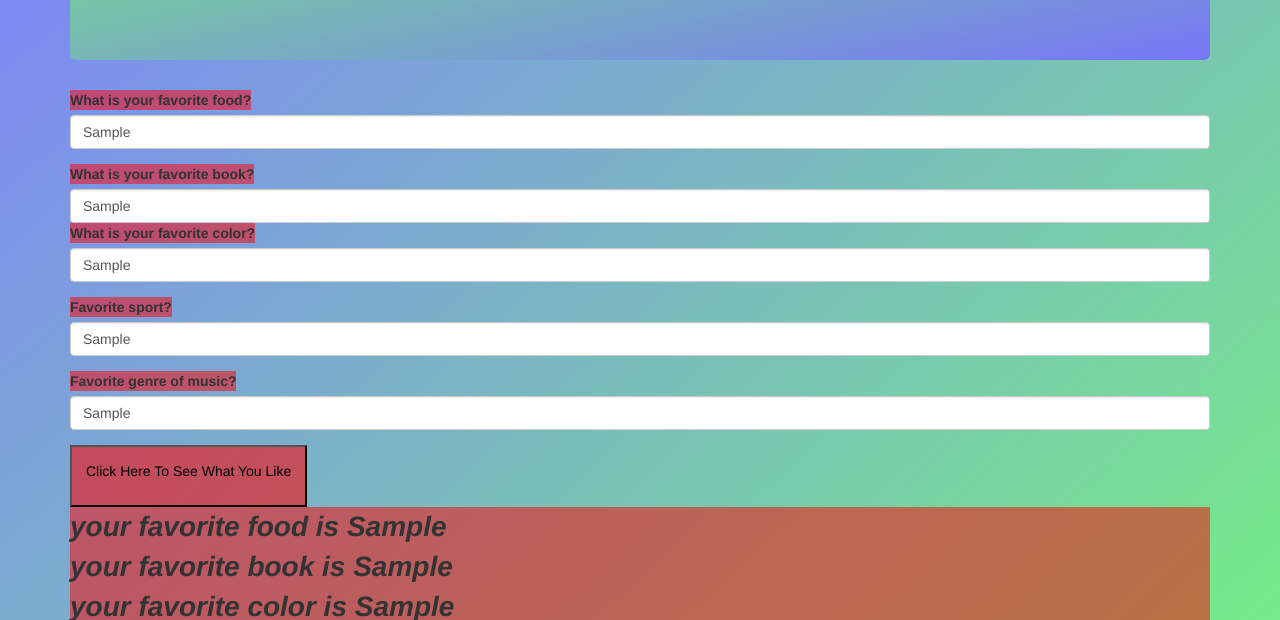
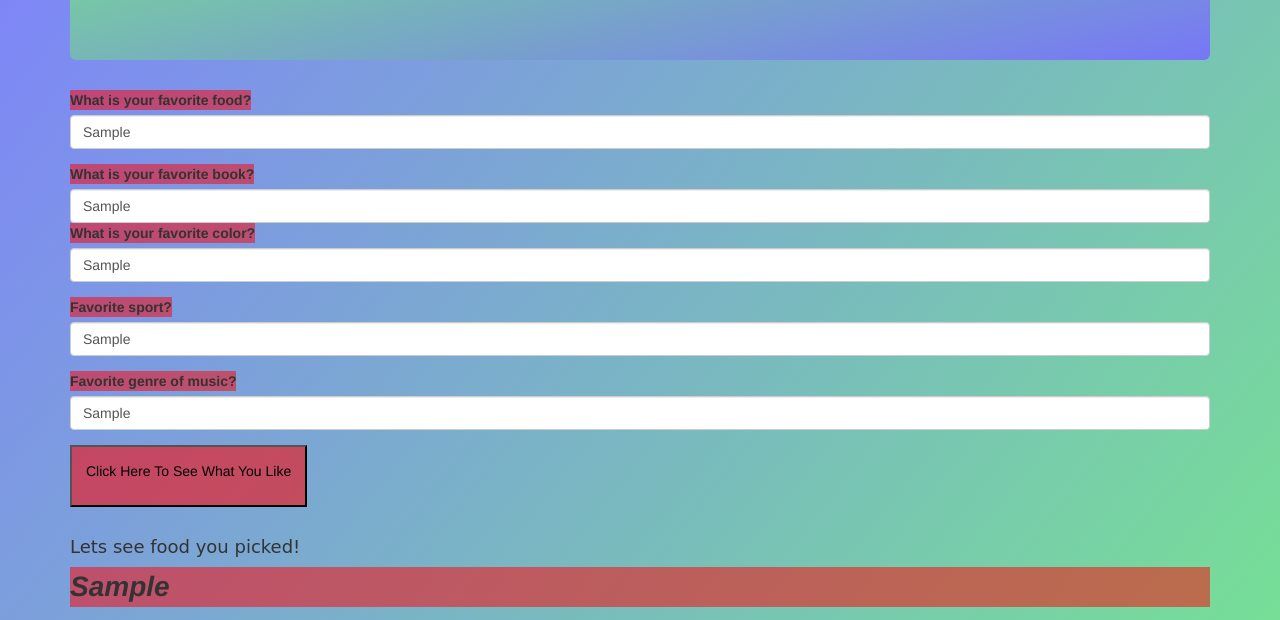
Before and after one commit to IsaacCDHall/FirstArray, a plain HTML site: page index.html in a window 1280 px wide. Both pictures are taken after typing "Sample", "Sample", "Sample", "Sample", "Sample" into the empty fields and a click on the button "Click Here To See What You Like". Shown: the part 180-800 px from the top of the page. Drawn offline with nearby package versions, Linux system fonts and the light colour scheme.

Commit message:
create loop for inputs, not sure how to change link with "."

```diff
--- a/css/styles.css
+++ b/css/styles.css
@@ -10,12 +10,11 @@ body{
 label{
   background-color:rgba(255, 0, 0, 0.5);
 }
-.display-food, .display-book, .display-color, .display-sport, .display-music{
+.question1, .question2, .question3, .question4, .question5 {
 background-color: rgba(255, 0, 0, 0.5);
 font-size: 2em;
 font-style: italic;
 font-weight: bold;
-
 }
 
 
--- a/index.html
+++ b/index.html
@@ -48,29 +48,34 @@
         </button>
       </form>
 
-        <div class="display-food">
+        <div>
           <br/>
           <h4 class="cursive">Lets see food you picked! </h4>
+          <p class="question1"></p>
           <br/>
         </div>
-        <div class="display-book">
+        <div>
           <br/>
           <h4 class="cursive">Lets see book you picked! </h4>
+          <p class="question2"></p>
           <br/>
         </div>
-        <div class="display-color">
+        <div>
           <br/>
           <h4 class="cursive">Lets see color you picked! </h4>
+          <p class="question3"></p>
           <br/>
         </div>
-        <div class="display-sport">
+        <div>
           <br/>
           <h4 class="cursive">Lets see sport you picked! </h4>
+          <p class="question4"> </p>
           <br/>
         </div>
-        <div class="display-music">
+        <div>
           <br/>
           <h4 class="cursive">Lets see what kind of music you picked! </h4>
+          <p class="question5"></p>
           <br/>
         </div>
 
--- a/js/scripts.js
+++ b/js/scripts.js
@@ -2,33 +2,28 @@
 // function combine(question1, question2, question3, question4, question5) {
 //   (question1 + question2 + question3 + question4 + question5)
 // };
-var array = [];
+
+
+
+
+// var array = [];
 
 
 $(document).ready(function() {
   $("form").submit(function(){
 
-    console.log("yo1");
-    array.push($('input#question1').val());
-    array.push($('input#question2').val());
-    array.push($('input#question3').val());
-    array.push($('input#question4').val());
-    array.push($('input#question5').val());
+    var blanks = ["question1", "question2","question3","question4","question5"];
 
-    console.log("yo2");
+    console.log("2");
 
-    // array.push(question1, question2, question3, question4, question5);
-    console.log("yo3");
 
-    // let result = ""
-    $(".display-food").text("your favorite food is " + array[0]);
-    $(".display-book").text("your favorite book is " + array[1]);
+    blanks.forEach(function(bb){
+      var userInput = $("input#" + bb).val();
+      $("." + bb).text(userInput);
+    });
 
-    $(".display-color").text("your favorite color is " + array[2]);
 
-    $(".display-sport").text("your favorite sport is " + array[3]);
-
-    $(".display-music").text("your favorite music is " + array[4]);
+    console.log("4")
 
     event.preventDefault();
 
@@ -40,15 +35,29 @@ $(document).ready(function() {
 
 
 
-// var blanks = ["display-food", "display-book","display-color","display-sport","display-music"];
+
+
+
+
+
+// console.log("yo1");
+// array.push($('input#question1').val());
+// array.push($('input#question2').val());
+// array.push($('input#question3').val());
+// array.push($('input#question4').val());
+// array.push($('input#question5').val());
 //
-// console.log("2");
+// console.log("yo2");
 //
+// // array.push(question1, question2, question3, question4, question5);
+// console.log("yo3");
 //
-// blanks.forEach(function(bb){
-//   var userInput = $("input#" + bb).val();
-//   $("div." + blank).text(userInput);
-// });
+// // let result = ""
+// $(".display-food").text("your favorite food is " + array[0]);
+// $(".display-book").text("your favorite book is " + array[1]);
 //
+// $(".display-color").text("your favorite color is " + array[2]);
 //
-// console.log("4")
+// $(".display-sport").text("your favorite sport is " + array[3]);
+//
+// $(".display-music").text("your favorite music is " + array[4]);
```
